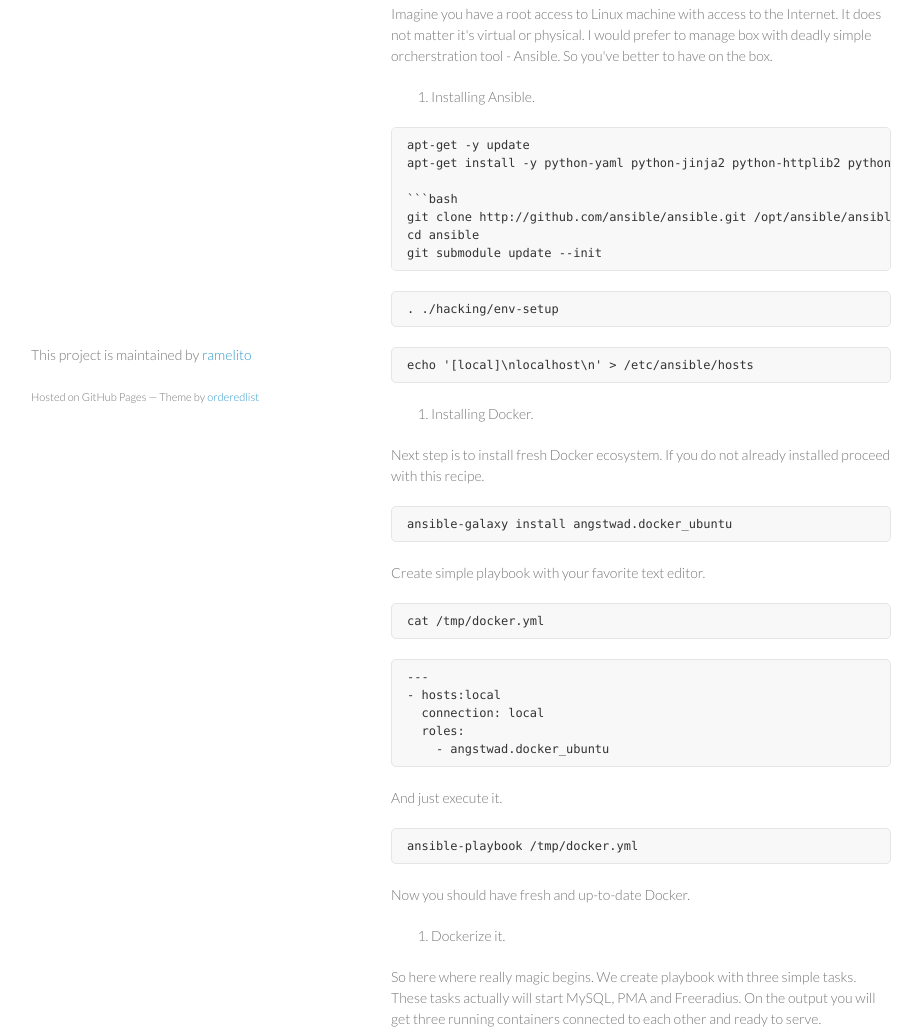
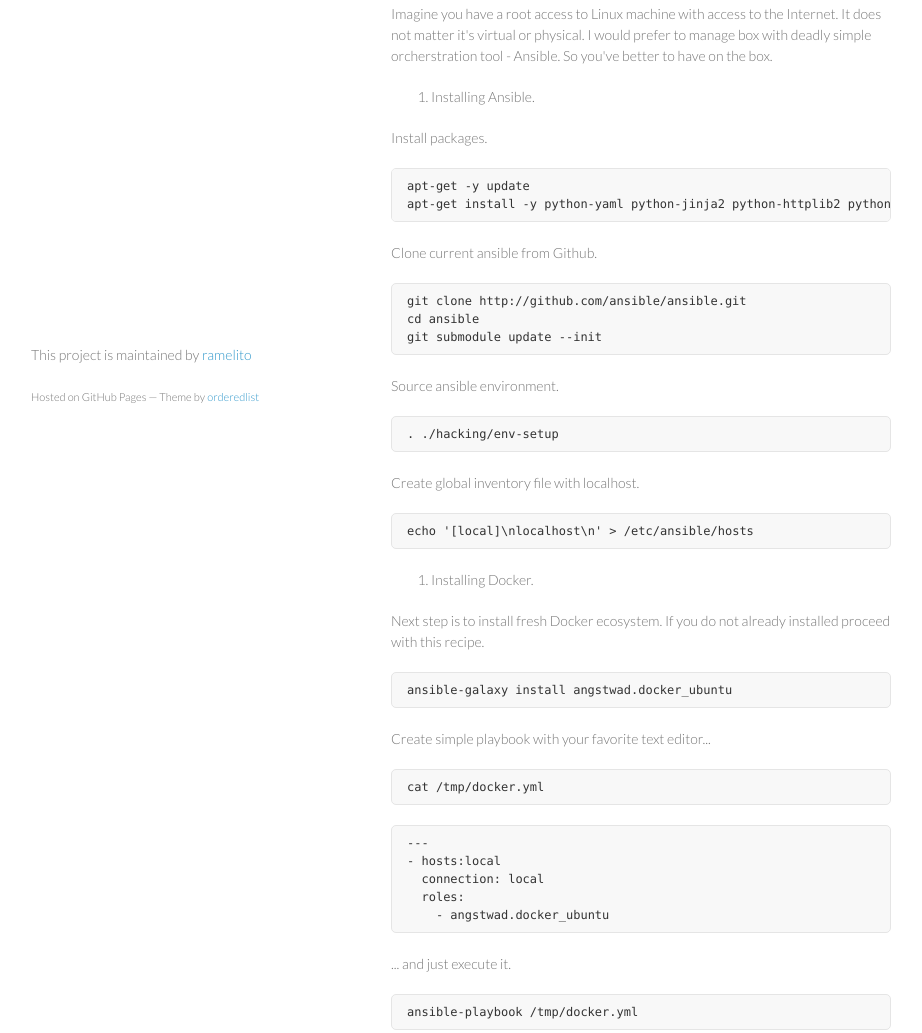
Before and after one commit to ramelito/docker-freeradius, a plain HTML site: page index.html in a window 1280 px wide. Shown: the part 324-1357 px from the top of the page, without its empty margins (179-1101 px from the left). Drawn offline with Linux system fonts and the light colour scheme.

Commit message:
Create gh-pages branch via GitHub

```diff
--- a/index.html
+++ b/index.html
@@ -42,15 +42,22 @@
 <li>Installing Ansible.</li>
 </ol>
 
+<p>Install packages.</p>
+
 <div class="highlight highlight-bash"><pre>apt-get -y update
-apt-get install -y python-yaml python-jinja2 python-httplib2 python-keyczar python-paramiko python-setuptools python-pkg-resources git python-pip
+apt-get install -y python-yaml python-jinja2 python-httplib2 python-keyczar python-paramiko python-setuptools python-pkg-resources git python-pip</pre></div>
 
-<span class="pl-s1"><span class="pl-pds">`</span><span class="pl-pds">`</span><span class="pl-pds">`</span>bash</span>
-<span class="pl-s1">git clone http://github.com/ansible/ansible.git /opt/ansible/ansible</span>
-<span class="pl-s1"><span class="pl-s3">cd</span> ansible</span>
-<span class="pl-s1">git submodule update --init</span></pre></div>
+<p>Clone current ansible from Github.</p>
+
+<div class="highlight highlight-bash"><pre>git clone http://github.com/ansible/ansible.git
+<span class="pl-s3">cd</span> ansible
+git submodule update --init</pre></div>
+
+<p>Source ansible environment.</p>
 
 <div class="highlight highlight-bash"><pre><span class="pl-s3">.</span> ./hacking/env-setup</pre></div>
+
+<p>Create global inventory file with localhost.</p>
 
 <div class="highlight highlight-bash"><pre><span class="pl-s3">echo</span> <span class="pl-s1"><span class="pl-pds">'</span>[local]\nlocalhost\n<span class="pl-pds">'</span></span> <span class="pl-k">&gt;</span> /etc/ansible/hosts</pre></div>
 
@@ -62,7 +69,7 @@ apt-get install -y python-yaml python-jinja2 python-httplib2 python-keyczar pyth
 
 <div class="highlight highlight-bash"><pre>ansible-galaxy install angstwad.docker_ubuntu</pre></div>
 
-<p>Create simple playbook with your favorite text editor.</p>
+<p>Create simple playbook with your favorite text editor...</p>
 
 <div class="highlight highlight-bash"><pre>cat /tmp/docker.yml</pre></div>
 
@@ -72,7 +79,7 @@ apt-get install -y python-yaml python-jinja2 python-httplib2 python-keyczar pyth
  <span class="pl-s1"><span class="pl-ent"> roles:</span></span>
     <span class="pl-s1">- <span class="pl-s1">angstwad.docker_ubuntu</span></span></pre></div>
 
-<p>And just execute it.</p>
+<p>... and just execute it.</p>
 
 <div class="highlight highlight-bash"><pre>ansible-playbook /tmp/docker.yml</pre></div>
 
@@ -119,8 +126,14 @@ bdaf6aeaf452        mysql:latest
 <h1>
 <a id="conclusion" class="anchor" href="#conclusion" aria-hidden="true"><span class="octicon octicon-link"></span></a>Conclusion</h1>
 
+<p>This relatively simple and timesaving scenario does not require much from user's experience and can be easily deployed either inside virtualbox image or physical lab machine. Have a nice BRASing.</p>
+
 <h1>
 <a id="references" class="anchor" href="#references" aria-hidden="true"><span class="octicon octicon-link"></span></a>References</h1>
+
+<p><a href="http://www.ansible.com/2014/02/12/installing-and-building-docker-with-ansible">http://www.ansible.com/2014/02/12/installing-and-building-docker-with-ansible</a>
+<a href="https://docs.docker.com/userguide/dockerlinks/">https://docs.docker.com/userguide/dockerlinks/</a>
+<a href="http://wiki.freeradius.org/guide/FAQ">http://wiki.freeradius.org/guide/FAQ</a></p>
       </section>
       <footer>
         <p>This project is maintained by <a href="https://github.com/ramelito">ramelito</a></p>
```
Also changed, not shown: params.json (+1 -1 lines).
